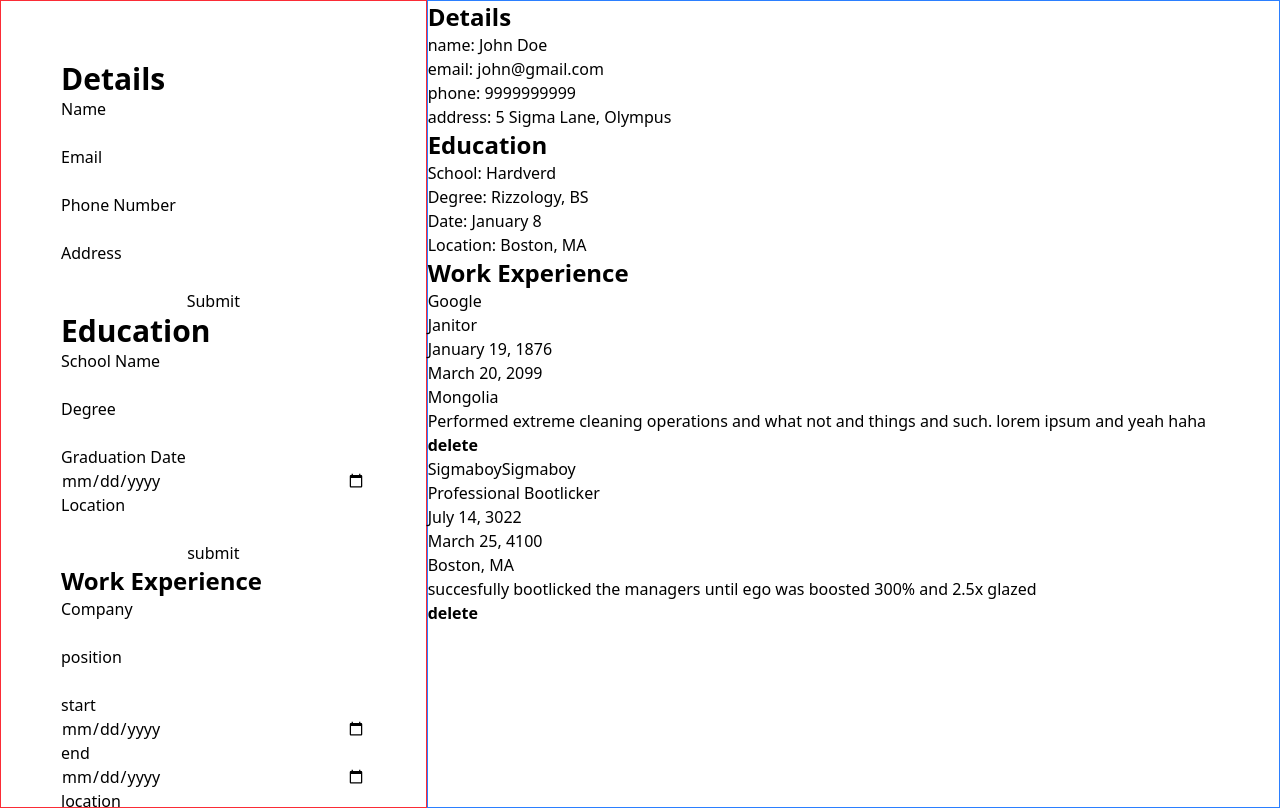
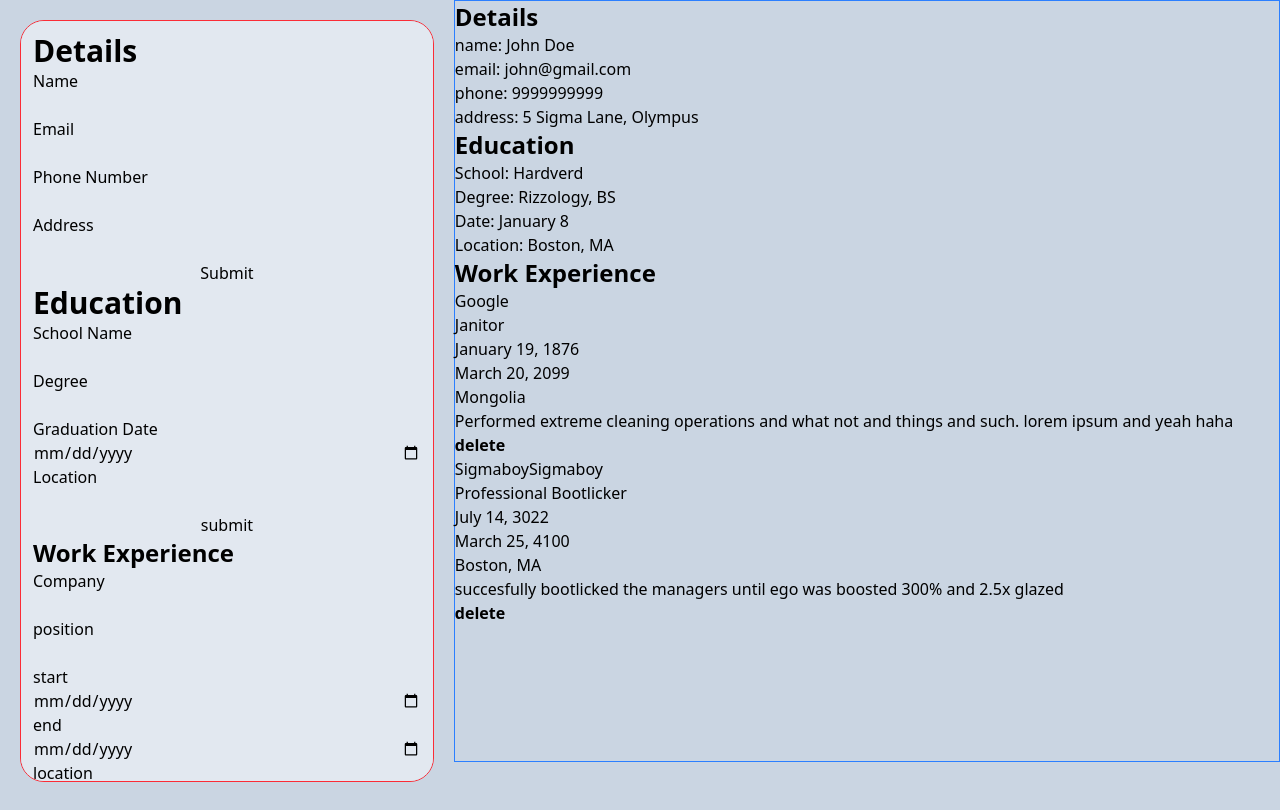
Before and after one commit to yskim308/cvApp, a React (Vite) app: page / in a window 1280 px wide. Shown: the top 810 px of the page. Built offline with nearby package versions, Linux system fonts and the light colour scheme.

Commit message:
styling of background and form div

```diff
--- a/index.html
+++ b/index.html
@@ -6,7 +6,7 @@
         <meta name="viewport" content="width=device-width, initial-scale=1.0" />
         <title>CV Maker</title>
     </head>
-    <body class="w-full h-full flex flex-col">
+    <body class="w-full h-full flex flex-col bg-slate-300">
         <div id="root" class="flex"></div>
         <div class="text-xl mt-auto">footer should go here</div>
         <script type="module" src="/src/main.tsx"></script>
--- a/src/App.tsx
+++ b/src/App.tsx
@@ -64,7 +64,7 @@ function App() {
 
   return (
     <>
-      <div className="border border-red-500 w-1/3 h-10/12 overflow-y-scroll p-15">
+      <div className="border border-red-500 w-1/3 h-10/12 overflow-y-scroll m-5 p-3 rounded-3xl bg-slate-200">
         <DetailsForm onSubmit={handleDetailsSubmit} />
         <EducationForm onSubmit={handleEducationSubmit} />
         <JobForm onSubmit={handleJobSubmit} />
```
